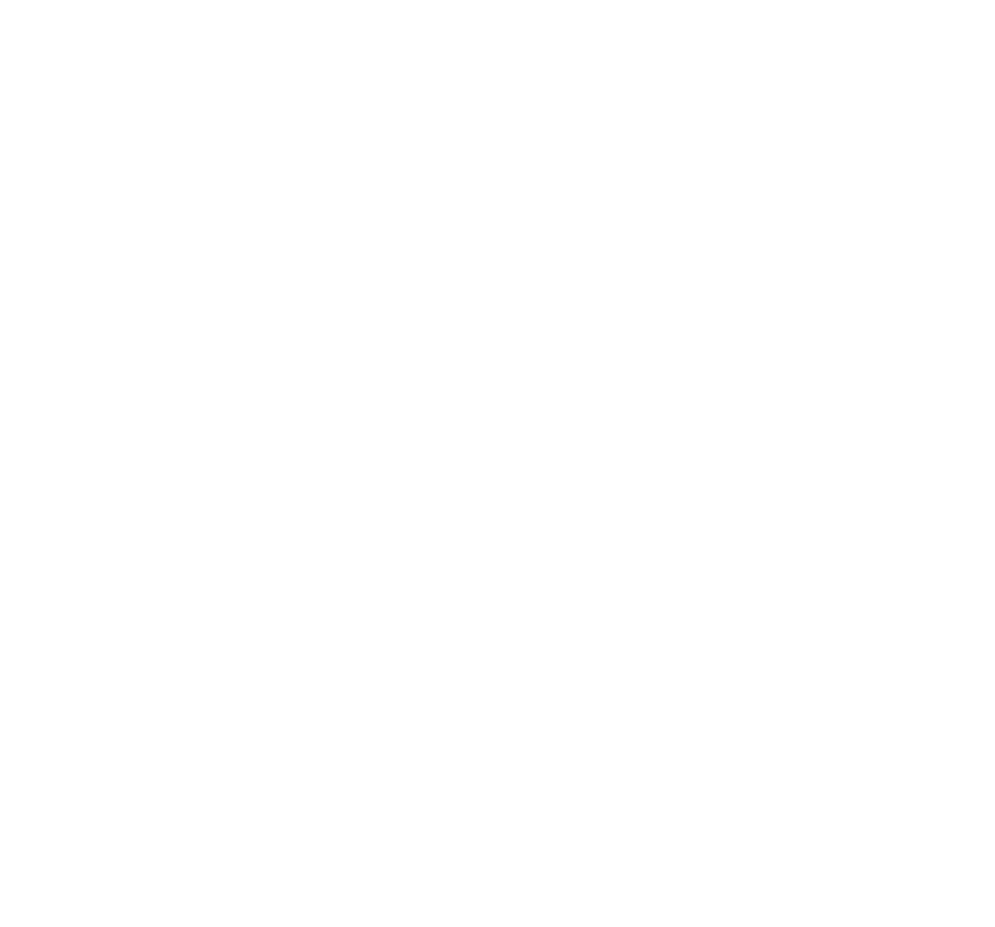
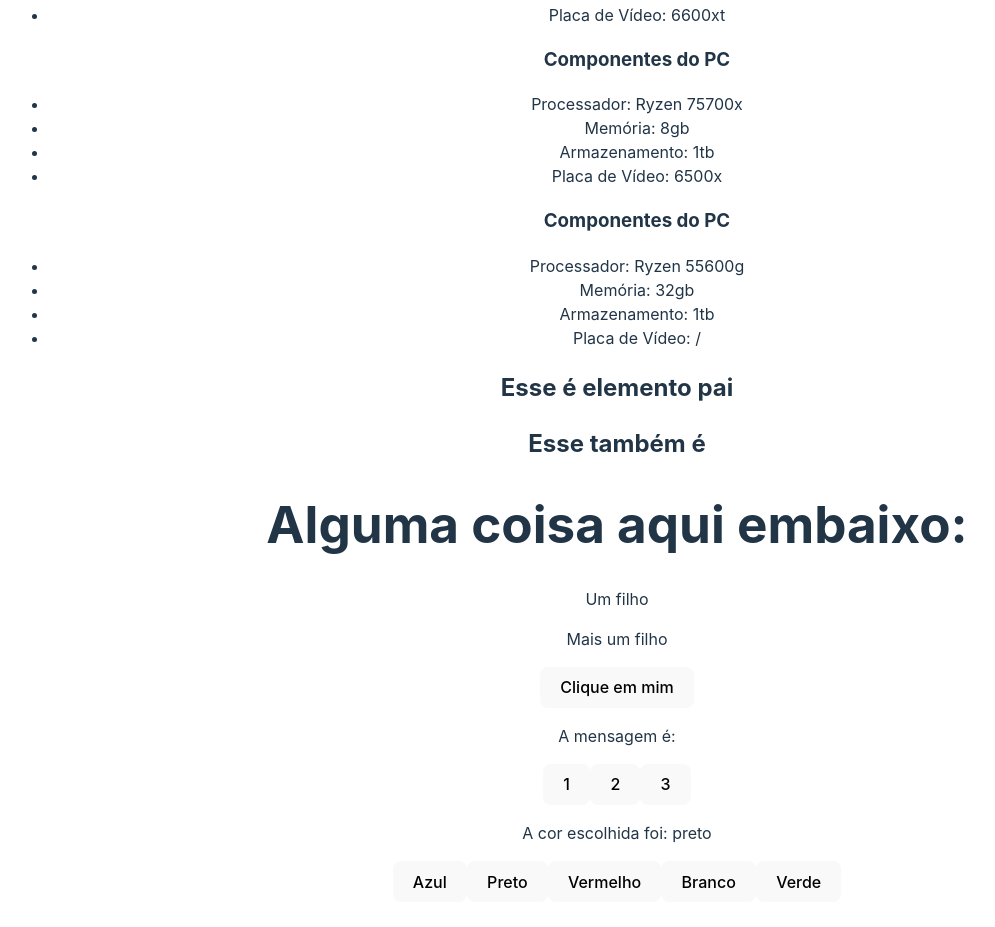
Before and after one commit to TomoriComAncora/formacao_front-end_react, a React (Vite) app in the folder 3_AVANÇANDO_EM_REACT/avancando/: page / in a window 1280 px wide. Shown: the part 3248-4175 px from the top of the page, without its empty margins (23-1018 px from the left). Before the commit the page ends 3338 px from the top, so only its background shows below. Built offline with nearby package versions, Linux system fonts and the light colour scheme.

Commit message:
fim expediente tarde

```diff
--- a/3_AVANÇANDO_EM_REACT/avancando/src/App.jsx
+++ b/3_AVANÇANDO_EM_REACT/avancando/src/App.jsx
@@ -17,6 +17,7 @@
 
 // 9 desestruturando props
 import CartoesDeCarros from "./components/CartoesDeCarros";
+import CartaoDoPc from "./components/CartaoDoPc";
 
 // 11 renderização de listas de componentes
 const carros = [
@@ -25,7 +26,76 @@
   { id: 3, marca: "Chevrolet", km: 23440, cor: "Amarelo" },
 ];
 
+const pecas = [
+  {
+    id: 1,
+    processador: "i5",
+    memoria: "8gb",
+    armazenamento: "1tb",
+    placaDeVideo: "1680ti",
+  },
+  {
+    id: 2,
+    processador: "Ryzen 55600x",
+    memoria: "16gb",
+    armazenamento: "512tb",
+    placaDeVideo: "2060 super",
+  },
+  {
+    id: 3,
+    processador: "i9",
+    memoria: "32gb",
+    armazenamento: "2tb",
+    placaDeVideo: "6600xt",
+  },
+  {
+    id: 4,
+    processador: "Ryzen 75700x",
+    memoria: "8gb",
+    armazenamento: "1tb",
+    placaDeVideo: "6500x",
+  },
+  {
+    id: 5,
+    processador: "Ryzen 55600g",
+    memoria: "32gb",
+    armazenamento: "1tb",
+    placaDeVideo: "/",
+  },
+];
+
+// 12 fragments
+import Fragments from "./components/Fragments";
+
+// 13 children
+import ComponenteChildren from "./components/ComponenteChildren";
+
+// 14 função em prop
+import ExecuteFunction from "./components/ExecuteFunction";
+
+// 15 state lift
+import { useState } from "react";
+import Mensagem from "./components/Mensagem";
+import UsandoMensagem from "./components/UsandoMensagem";
+import EscolhaIphone from "./components/EscolhaIphone";
+import CoresIphone from "./components/CoresIphone";
+
 function App() {
+  const showMessage = () => {
+    console.log("Evento teste");
+  };
+
+  // 15 state lift
+  const [mensagem, setMensagem] = useState("");
+  const [cor, setCor] = useState("preto");
+
+  const escolherCor = (cor) => {
+    setCor(cor);
+  };
+
+  const changeMensagem = (msg) => {
+    setMensagem(msg);
+  };
   return (
     <div style={{ paddingBottom: "500px" }}>
       <h1>Avançando no React</h1>
@@ -48,9 +118,41 @@
       <CartoesDeCarros marca="Ford" km={4000} cor="Cinza" />
       <CartoesDeCarros marca="Renault" km={14000} cor="vermelho" />
       {/* 11 renderização de lista de componentes */}
-      {carros.map((carro)=>(
-        <CartoesDeCarros key={carro.id} marca={carro.marca} km={carro.km} cor={carro.cor}/>
+      {carros.map((carro) => (
+        <CartoesDeCarros
+          key={carro.id}
+          marca={carro.marca}
+          km={carro.km}
+          cor={carro.cor}
+        />
       ))}
+
+      {pecas.map((peca) => (
+        <CartaoDoPc
+          key={peca.id}
+          processador={peca.processador}
+          memoria={peca.memoria}
+          armazenamento={peca.armazenamento}
+          placaDeVideo={peca.placaDeVideo}
+        />
+      ))}
+      {/* 12 fragments */}
+      <Fragments />
+      {/* 13 children */}
+      <ComponenteChildren>
+        <div>
+          <p>Um filho</p>
+          <p>Mais um filho</p>
+        </div>
+      </ComponenteChildren>
+      {/* 14 função em props */}
+      <ExecuteFunction myFunction={showMessage} />
+      {/* 15 state lift */}
+      <Mensagem msg={mensagem} />
+      <UsandoMensagem changeMensagem={changeMensagem} />
+
+      <EscolhaIphone cor={cor}/>
+      <CoresIphone escolherCor={escolherCor}/>
     </div>
   );
 }
--- /dev/null
+++ b/3_AVANÇANDO_EM_REACT/avancando/src/components/CoresIphone.jsx
@@ -0,0 +1,15 @@
+function CoresIphone({escolherCor}) {
+
+    const cores = ["azul", "preto", "vermelho", "branco", "verde"];
+  return (
+    <div>
+        <button onClick={()=>{escolherCor(cores[0])}}>Azul</button>
+        <button onClick={()=>{escolherCor(cores[1])}}>Preto</button>
+        <button onClick={()=>{escolherCor(cores[2])}}>Vermelho</button>
+        <button onClick={()=>{escolherCor(cores[3])}}>Branco</button>
+        <button onClick={()=>{escolherCor(cores[4])}}>Verde</button>
+    </div>
+  )
+}
+
+export default CoresIphone
--- /dev/null
+++ b/3_AVANÇANDO_EM_REACT/avancando/src/components/EscolhaIphone.jsx
@@ -0,0 +1,9 @@
+function EscolhaIphone({cor}) {
+  return (
+    <div>
+        <p>A cor escolhida foi: {cor}</p>
+    </div>
+  )
+}
+
+export default EscolhaIphone
--- /dev/null
+++ b/3_AVANÇANDO_EM_REACT/avancando/src/components/ExecuteFunction.jsx
@@ -0,0 +1,9 @@
+function ExecuteFunction({ myFunction }) {
+  return (
+    <div>
+      <button onClick={myFunction}>Clique em mim</button>
+    </div>
+  );
+}
+
+export default ExecuteFunction;
--- /dev/null
+++ b/3_AVANÇANDO_EM_REACT/avancando/src/components/Mensagem.jsx
@@ -0,0 +1,9 @@
+function Mensagem({msg}) {
+  return (
+    <div>
+        <p>A mensagem é: {msg}</p>
+    </div>
+  )
+}
+
+export default Mensagem
--- /dev/null
+++ b/3_AVANÇANDO_EM_REACT/avancando/src/components/UsandoMensagem.jsx
@@ -0,0 +1,14 @@
+function UsandoMensagem({changeMensagem}) {
+
+    const mensagens = ["oi", "olá", "hello"];
+
+  return (
+    <div>
+        <button onClick={()=> changeMensagem(mensagens[0])}>1</button>
+        <button onClick={()=> changeMensagem(mensagens[1])}>2</button>
+        <button onClick={()=> changeMensagem(mensagens[2])}>3</button>
+    </div>
+  )
+}
+
+export default UsandoMensagem
```
